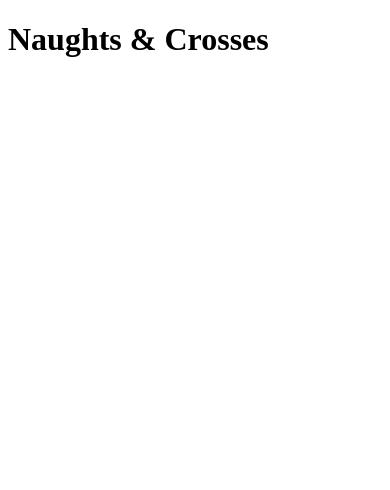
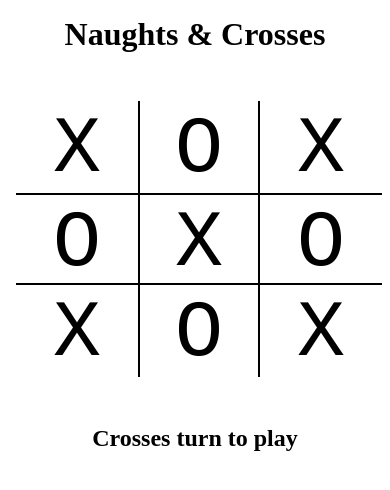
Before and after one commit to sydneymurray/nology-naughts-and-crosses, a website: page index.html in a window 390 px wide. Drawn offline with Linux system fonts and the light colour scheme; a web font is replaced by a local one.

Commit message:
Responsive SCSS now completed

```diff
--- a/index.html
+++ b/index.html
@@ -4,20 +4,22 @@
     <meta charset="UTF-8">
     <meta http-equiv="X-UA-Compatible" content="IE=edge">
     <meta name="viewport" content="width=device-width, initial-scale=1.0">
+    <link rel="stylesheet" href="./styles.css">
     <title>Naughts & Crosses</title>
 </head>
-<body>
-    <h1>Naughts & Crosses</h1>
-    <div class="main-bord">
-        <div class="block block-a" onClick="handleClick(event)"></div>
-        <div class="block block-b" onClick="handleClick(event)"></div>
-        <div class="block block-c" onClick="handleClick(event)"></div>
-        <div class="block block-d" onClick="handleClick(event)"></div>
-        <div class="block block-e" onClick="handleClick(event)"></div>
-        <div class="block block-f" onClick="handleClick(event)"></div>
-        <div class="block block-g" onClick="handleClick(event)"></div>
-        <div class="block block-h" onClick="handleClick(event)"></div>
-        <div class="block block-i" onClick="handleClick(event)"></div>
+<body class="body">
+    <h1 class="title">Naughts & Crosses</h1>
+    <div class="main-board">
+        <div class="main-board__block main-board__block-a" onClick="handleClick(event)">X</div>
+        <div class="main-board__block main-board__block-b" onClick="handleClick(event)">O</div>
+        <div class="main-board__block main-board__block-c" onClick="handleClick(event)">X</div>
+        <div class="main-board__block main-board__block-d" onClick="handleClick(event)">O</div>
+        <div class="main-board__block main-board__block-e" onClick="handleClick(event)">X</div>
+        <div class="main-board__block main-board__block-f" onClick="handleClick(event)">O</div>
+        <div class="main-board__block main-board__block-g" onClick="handleClick(event)">X</div>
+        <div class="main-board__block main-board__block-h" onClick="handleClick(event)">O</div>
+        <div class="main-board__block main-board__block-i" onClick="handleClick(event)">X</div>
     </div>
+    <h2 class="notification">Crosses turn to play</h2>
 </body>
 </html>
--- /dev/null
+++ b/scss/_base.scss
@@ -0,0 +1,9 @@
+@import url('https://fonts.googleapis.com/css2?family=Beau+Rivage&display=swap');
+$shadow: 0 0 6px 2px rgb(0 0 0 / 40%);
+
+*{
+    padding: 0;
+    margin: 0;
+    box-sizing: border-box;
+    font-style: bold;
+}
--- /dev/null
+++ b/scss/_components.scss
@@ -0,0 +1,44 @@
+.title{
+    margin: 1ch;
+}
+.main-board{
+    max-width: 700px;
+    display: grid;
+    grid-template-columns: auto auto auto;
+    margin: 4ch auto;
+    padding: 2ch;
+    &__block{
+        width: 222px;
+        height: 185px;
+        padding-top: 3px;
+        font-family: 'Courier New', Courier, monospace;
+        font-size: 10em;
+        text-align: center;
+        vertical-align: middle;
+    }
+    &__block-d,
+    &__block-e,
+    &__block-f{
+        border-top: 2px solid black;
+        border-bottom: 2px solid black;
+    }
+    &__block-b,
+    &__block-e,
+    &__block-h{
+        border-left: 2px solid black;
+        border-right: 2px solid black;
+    }
+}
+
+
+@media screen and (max-width: 700px) {
+    .main-board{
+        max-width: 400px;
+        &__block{
+            width: 122px;
+            height: 92px;
+            padding-top: 3px;
+            font-size: 5em;
+        }
+    }
+}
--- /dev/null
+++ b/scss/_layout.scss
@@ -0,0 +1,3 @@
+.body{
+    text-align: center;
+}
--- a/styles.scss
+++ b/styles.scss
@@ -0,0 +1,3 @@
+@import "./scss/base";
+@import "./scss/layout";
+@import "./scss/components";
```
Also changed, not shown: styles.css (added).
